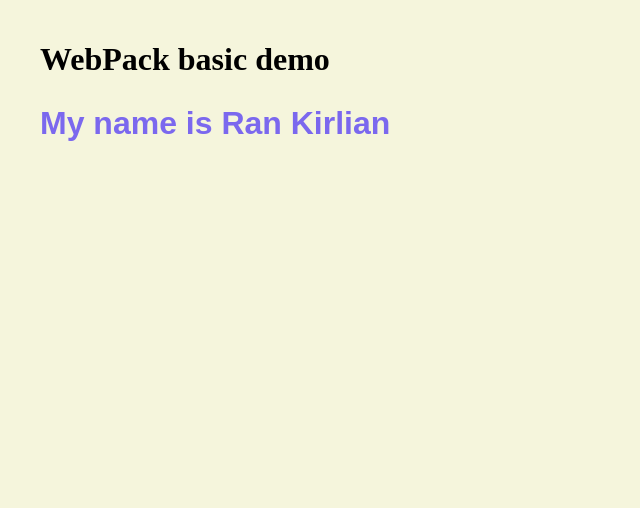
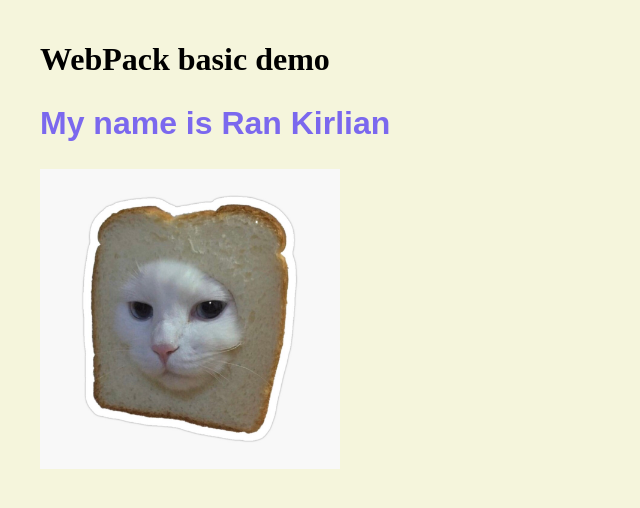
Before and after one commit to Abaranasia/webpack-setup, a website built with webpack: page src/index.html in a window 1280 px wide. Shown: the whole page, without its empty margins (0-640 px from the left). Built offline with nearby package versions, Linux system fonts and the light colour scheme.

Commit message:
Add components.css and js to import the img and style it

```diff
--- a/src/css/components.css
+++ b/src/css/components.css
@@ -3,3 +3,7 @@
   font-size: 2rem;
   color: mediumslateblue
 }
+
+img {
+  width: 300px;
+}
--- a/src/js/components.js
+++ b/src/js/components.js
@@ -1,10 +1,14 @@
 import '../css/components.css';
+import catImg from '../assets/img/cat.jpg';
 
 export const displayMessage = (name) => {
   console.log('Entering the function');
 
   const h2 = document.createElement('h2');
   h2.innerText = `My name is ${name}`;
+  document.body.append(h2);
 
-  document.body.append(h2);
+  const img = document.createElement('img');
+  img.src = catImg;
+  document.body.append(img);
 };
```
